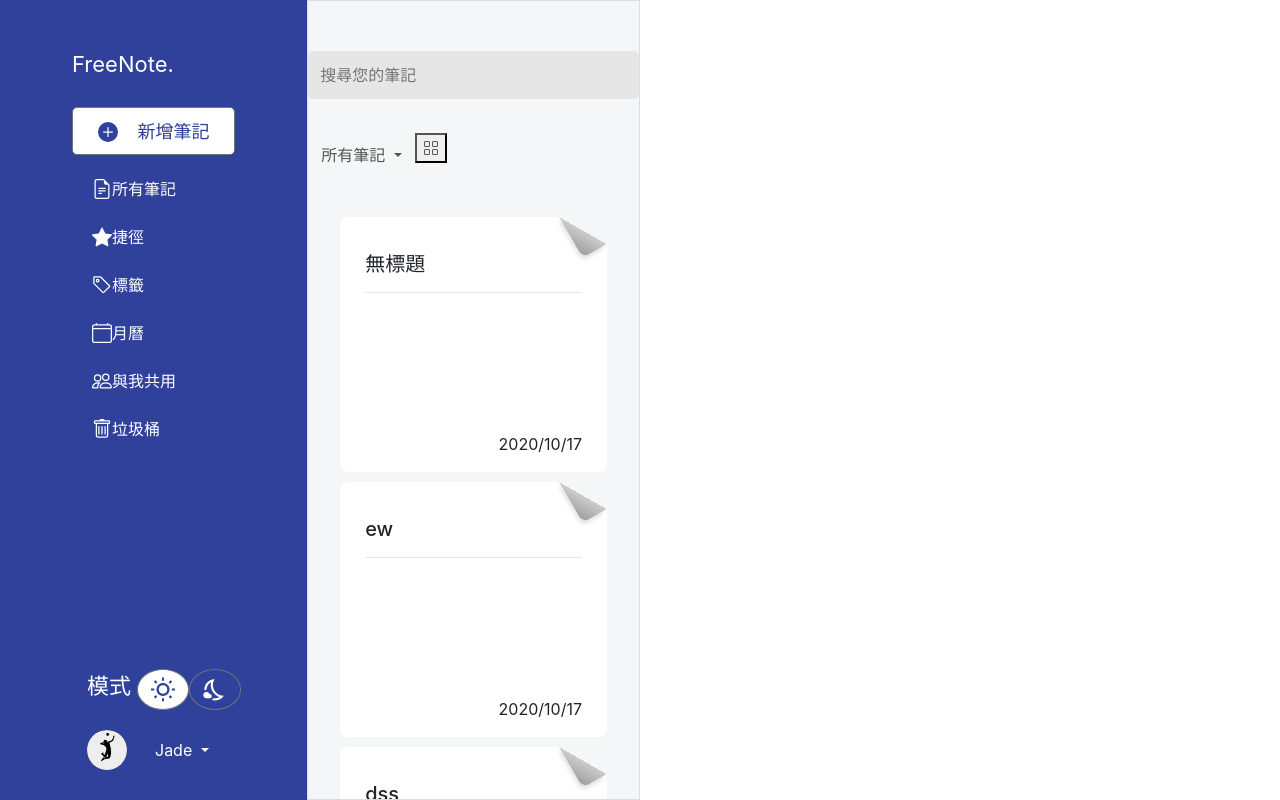
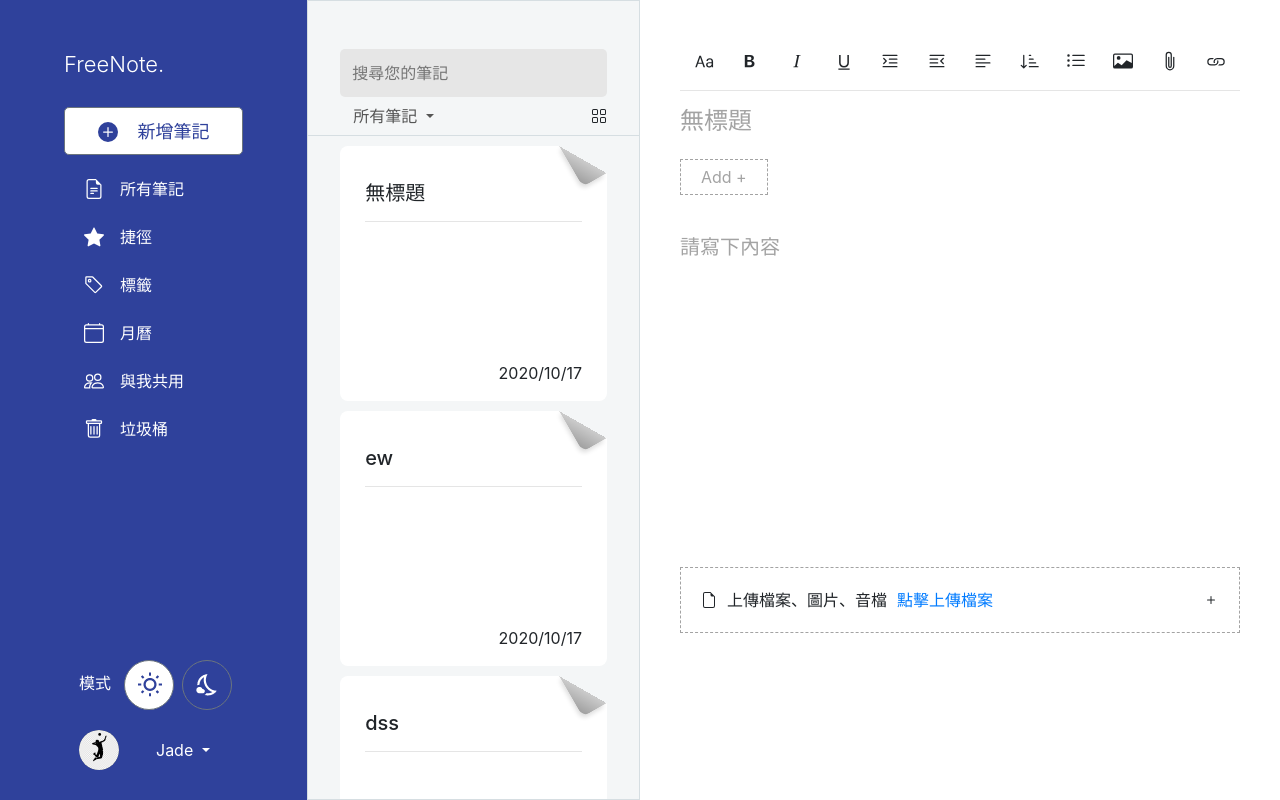
Before and after one commit to PofenHsueh/notes-record, a Vue app: page / in a window 1280 px wide. Built offline with nearby package versions, Linux system fonts and the light colour scheme.

Commit message:
modify  edit-text code

```diff
--- a/src/App.vue
+++ b/src/App.vue
@@ -1,5 +1,5 @@
 <template>
-    <router-view></router-view>
+  <router-view></router-view>
 </template>
 
 <script>
--- a/src/assets/scss/_base.scss
+++ b/src/assets/scss/_base.scss
@@ -0,0 +1,11 @@
+$sizes: (
+  "16": 16px,
+  "18": 18px,
+  "22": 22px,
+);
+@each $key, $value in $sizes {
+  .font-#{ $key } {
+    font-size: $value;
+    font-weight: 300;
+  }
+}
--- a/src/views/Notes.vue
+++ b/src/views/Notes.vue
@@ -1,23 +1,24 @@
 <template>
-  <div class='continer'>
+  <div class="continer">
     <div class="sideBar">
-      <p>FreeNote.</p>
+      <p class="font-22">FreeNote.</p>
       <b-button class="sideBar--btn">
         <b-icon icon="plus-circle-fill"> </b-icon>
-        <p>{{ $t("createNotes") }}</p>
+        <p class="font-18">{{ $t("createNotes") }}</p>
       </b-button>
       <b-nav vertical>
         <b-nav-item v-for="(item, index) in items" :key="index">
-          <b-icon :icon="item.icon"></b-icon>
-          <p style="font-size:16px;">{{ $t(item.text) }}</p>
+          <b-icon :icon="item.icon" class="mr-3"></b-icon>
+          <p class="font-16">{{ $t(item.text) }}</p>
         </b-nav-item>
       </b-nav>
       <b-col class="sideBar--status">
         <div class="mode">
-          <p>
+          <p class="font-16">
             {{ $t("mode") }}
           </p>
           <b-button
+            class="ml-2"
             v-for="(avator, index) in mode"
             :key="index"
             :style="{ backgroundColor: [index == 0 ? 'white' : '#2f419b'] }"
@@ -30,7 +31,7 @@
             <img :src="person" />
           </b-avatar>
           <button
-            class="btn dropdown-toggle"
+            class="btn dropdown-toggle ml-4"
             type="button"
             style="color:white;margin-left:15px;"
           >
@@ -41,21 +42,21 @@
     </div>
 
     <div class="middle">
+      <div class="middle--input">
         <input placeholder="搜尋您的筆記" />
         <br />
-      <span>
+        <div class="middle--input__position">
           <button
+            style="margin:0px"
             class="btn dropdown-toggle"
             type="button"
             id="dropdownMenuButton"
           >
             {{ $t("allNotes") }}
           </button>
-        <button>
           <b-icon icon="grid"></b-icon>
-        </button>
-      </span>
-      <hr />
+        </div>
+      </div>
       <div class="middle--notes">
         <Card
           :title="mount.title"
@@ -65,161 +66,12 @@
       </div>
     </div>
 
-    <!-- <div class="compile">
-      <div class="choose">
-        <button
-          class="btn dropdown-toggle"
-          type="button"
-          id="dropdownMenuButton"
-        >
-          Arial
-        </button>
-        <button
-          class="btn dropdown-toggle"
-          type="button"
-          id="dropdownMenuButton"
-        >
-          14
-        </button>
-        <svg
-          viewBox="0 0 16 16"
-          class="bi bi-type-bold"
-          fill="currentColor"
-          xmlns="http://www.w3.org/2000/svg"
-        >
-          <path
-            d="M8.21 13c2.106 0 3.412-1.087 3.412-2.823 0-1.306-.984-2.283-2.324-2.386v-.055a2.176 2.176 0 0 0 1.852-2.14c0-1.51-1.162-2.46-3.014-2.46H3.843V13H8.21zM5.908 4.674h1.696c.963 0 1.517.451 1.517 1.244 0 .834-.629 1.32-1.73 1.32H5.908V4.673zm0 6.788V8.598h1.73c1.217 0 1.88.492 1.88 1.415 0 .943-.643 1.449-1.832 1.449H5.907z"
-          />
-        </svg>
-        <svg
-          viewBox="0 0 16 16"
-          class="bi bi-type-italic"
-          fill="currentColor"
-          xmlns="http://www.w3.org/2000/svg"
-        >
-          <path
-            d="M7.991 11.674L9.53 4.455c.123-.595.246-.71 1.347-.807l.11-.52H7.211l-.11.52c1.06.096 1.128.212 1.005.807L6.57 11.674c-.123.595-.246.71-1.346.806l-.11.52h3.774l.11-.52c-1.06-.095-1.129-.211-1.006-.806z"
-          />
-        </svg>
-        <svg
-          viewBox="0 0 16 16"
-          class="bi bi-type-underline"
-          fill="currentColor"
-          xmlns="http://www.w3.org/2000/svg"
-        >
-          <path
-            d="M5.313 3.136h-1.23V9.54c0 2.105 1.47 3.623 3.917 3.623s3.917-1.518 3.917-3.623V3.136h-1.23v6.323c0 1.49-.978 2.57-2.687 2.57-1.709 0-2.687-1.08-2.687-2.57V3.136z"
-          />
-          <path fill-rule="evenodd" d="M12.5 15h-9v-1h9v1z" />
-        </svg>
-        <svg
-          viewBox="0 0 16 16"
-          class="bi bi-text-indent-left"
-          fill="currentColor"
-          xmlns="http://www.w3.org/2000/svg"
-        >
-          <path
-            fill-rule="evenodd"
-            d="M2 3.5a.5.5 0 0 1 .5-.5h11a.5.5 0 0 1 0 1h-11a.5.5 0 0 1-.5-.5zm.646 2.146a.5.5 0 0 1 .708 0l2 2a.5.5 0 0 1 0 .708l-2 2a.5.5 0 0 1-.708-.708L4.293 8 2.646 6.354a.5.5 0 0 1 0-.708zM7 6.5a.5.5 0 0 1 .5-.5h6a.5.5 0 0 1 0 1h-6a.5.5 0 0 1-.5-.5zm0 3a.5.5 0 0 1 .5-.5h6a.5.5 0 0 1 0 1h-6a.5.5 0 0 1-.5-.5zm-5 3a.5.5 0 0 1 .5-.5h11a.5.5 0 0 1 0 1h-11a.5.5 0 0 1-.5-.5z"
-          />
-        </svg>
-        <svg
-          viewBox="0 0 16 16"
-          class="bi bi-text-indent-right"
-          fill="currentColor"
-          xmlns="http://www.w3.org/2000/svg"
-        >
-          <path
-            fill-rule="evenodd"
-            d="M2 3.5a.5.5 0 0 1 .5-.5h11a.5.5 0 0 1 0 1h-11a.5.5 0 0 1-.5-.5zm10.646 2.146a.5.5 0 0 1 .708.708L11.707 8l1.647 1.646a.5.5 0 0 1-.708.708l-2-2a.5.5 0 0 1 0-.708l2-2zM2 6.5a.5.5 0 0 1 .5-.5h6a.5.5 0 0 1 0 1h-6a.5.5 0 0 1-.5-.5zm0 3a.5.5 0 0 1 .5-.5h6a.5.5 0 0 1 0 1h-6a.5.5 0 0 1-.5-.5zm0 3a.5.5 0 0 1 .5-.5h11a.5.5 0 0 1 0 1h-11a.5.5 0 0 1-.5-.5z"
-          />
-        </svg>
-        <button
-          class="btn dropdown-toggle"
-          type="button"
-          id="dropdownMenuButton"
-        >
-          <svg
-            viewBox="0 0 16 16"
-            class="bi bi-text-left"
-            fill="currentColor"
-            xmlns="http://www.w3.org/2000/svg"
-          >
-            <path
-              fill-rule="evenodd"
-              d="M2 12.5a.5.5 0 0 1 .5-.5h7a.5.5 0 0 1 0 1h-7a.5.5 0 0 1-.5-.5zm0-3a.5.5 0 0 1 .5-.5h11a.5.5 0 0 1 0 1h-11a.5.5 0 0 1-.5-.5zm0-3a.5.5 0 0 1 .5-.5h7a.5.5 0 0 1 0 1h-7a.5.5 0 0 1-.5-.5zm0-3a.5.5 0 0 1 .5-.5h11a.5.5 0 0 1 0 1h-11a.5.5 0 0 1-.5-.5z"
-            />
-          </svg>
-        </button>
-        <svg
-          viewBox="0 0 16 16"
-          class="bi bi-sort-down-alt"
-          fill="currentColor"
-          xmlns="http://www.w3.org/2000/svg"
-        >
-          <path
-            fill-rule="evenodd"
-            d="M3 3a.5.5 0 0 1 .5.5v10a.5.5 0 0 1-1 0v-10A.5.5 0 0 1 3 3z"
-          />
-          <path
-            fill-rule="evenodd"
-            d="M5.354 11.146a.5.5 0 0 1 0 .708l-2 2a.5.5 0 0 1-.708 0l-2-2a.5.5 0 0 1 .708-.708L3 12.793l1.646-1.647a.5.5 0 0 1 .708 0zM7 6.5a.5.5 0 0 0 .5.5h3a.5.5 0 0 0 0-1h-3a.5.5 0 0 0-.5.5zm0 3a.5.5 0 0 0 .5.5h5a.5.5 0 0 0 0-1h-5a.5.5 0 0 0-.5.5zm0 3a.5.5 0 0 0 .5.5h7a.5.5 0 0 0 0-1h-7a.5.5 0 0 0-.5.5zm0-9a.5.5 0 0 0 .5.5h1a.5.5 0 0 0 0-1h-1a.5.5 0 0 0-.5.5z"
-          />
-        </svg>
-        <svg
-          viewBox="0 0 16 16"
-          class="bi bi-list-ul"
-          fill="currentColor"
-          xmlns="http://www.w3.org/2000/svg"
-        >
-          <path
-            fill-rule="evenodd"
-            d="M5 11.5a.5.5 0 0 1 .5-.5h9a.5.5 0 0 1 0 1h-9a.5.5 0 0 1-.5-.5zm0-4a.5.5 0 0 1 .5-.5h9a.5.5 0 0 1 0 1h-9a.5.5 0 0 1-.5-.5zm0-4a.5.5 0 0 1 .5-.5h9a.5.5 0 0 1 0 1h-9a.5.5 0 0 1-.5-.5zm-3 1a1 1 0 1 0 0-2 1 1 0 0 0 0 2zm0 4a1 1 0 1 0 0-2 1 1 0 0 0 0 2zm0 4a1 1 0 1 0 0-2 1 1 0 0 0 0 2z"
-          />
-        </svg>
-        <svg
-          viewBox="0 0 16 16"
-          class="bi bi-link"
-          fill="currentColor"
-          xmlns="http://www.w3.org/2000/svg"
-        >
-          <path
-            d="M6.354 5.5H4a3 3 0 0 0 0 6h3a3 3 0 0 0 2.83-4H9c-.086 0-.17.01-.25.031A2 2 0 0 1 7 10.5H4a2 2 0 1 1 0-4h1.535c.218-.376.495-.714.82-1z"
-          />
-          <path
-            d="M9 5.5a3 3 0 0 0-2.83 4h1.098A2 2 0 0 1 9 6.5h3a2 2 0 1 1 0 4h-1.535a4.02 4.02 0 0 1-.82 1H12a3 3 0 1 0 0-6H9z"
-          />
-        </svg>
-        <svg
-          viewBox="0 0 16 16"
-          class="bi bi-image"
-          fill="currentColor"
-          xmlns="http://www.w3.org/2000/svg"
-        >
-          <path
-            fill-rule="evenodd"
-            d="M14.002 2h-12a1 1 0 0 0-1 1v10a1 1 0 0 0 1 1h12a1 1 0 0 0 1-1V3a1 1 0 0 0-1-1zm-12-1a2 2 0 0 0-2 2v10a2 2 0 0 0 2 2h12a2 2 0 0 0 2-2V3a2 2 0 0 0-2-2h-12z"
-          />
-          <path
-            d="M10.648 7.646a.5.5 0 0 1 .577-.093L15.002 9.5V14h-14v-2l2.646-2.354a.5.5 0 0 1 .63-.062l2.66 1.773 3.71-3.71z"
-          />
-          <path
-            fill-rule="evenodd"
-            d="M4.502 7a1.5 1.5 0 1 0 0-3 1.5 1.5 0 0 0 0 3z"
-          />
-        </svg>
-        <svg
-          viewBox="0 0 16 16"
-          class="bi bi-paperclip"
-          fill="currentColor"
-          xmlns="http://www.w3.org/2000/svg"
-        >
-          <path
-            fill-rule="evenodd"
-            d="M4.5 3a2.5 2.5 0 0 1 5 0v9a1.5 1.5 0 0 1-3 0V5a.5.5 0 0 1 1 0v7a.5.5 0 0 0 1 0V3a1.5 1.5 0 1 0-3 0v9a2.5 2.5 0 0 0 5 0V5a.5.5 0 0 1 1 0v7a3.5 3.5 0 1 1-7 0V3z"
-          />
-        </svg>
-      </div>
+    <div class="compile">
+      <b-button-group class="choose">
+        <b-button v-for="(icon, index) in icons" :key="index" variant="outline">
+          <b-icon :icon="icon"></b-icon>
+        </b-button>
+      </b-button-group>
       <hr />
       <h4>{{ $t("untitled") }}</h4>
       <button class="createBtn">
@@ -234,7 +86,7 @@
         <a href="#">點擊上傳檔案</a>
         <b-icon icon="plus" class="plus"></b-icon>
       </div>
-    </div> -->
+    </div>
   </div>
 </template>
 <script>
@@ -247,7 +99,12 @@ export default {
     return {
       person: require("@/assets/volleyball.jpg"),
       mode: [require("@/assets/sunny.png"), require("@/assets/nights.png")],
-      allMount: [{ title: "無標題" }, { title: "ew" }, { title: "dss" }],
+      allMount: [
+        { title: "無標題" },
+        { title: "ew" },
+        { title: "dss" },
+        { title: "dss" }
+      ],
       items: [
         { icon: "file-earmark-text", text: "allNotes" },
         { icon: "star-fill", text: "path" },
@@ -255,26 +112,37 @@ export default {
         { icon: "calendar4", text: "calendar" },
         { icon: "people", text: "share" },
         { icon: "trash", text: "trash" }
+      ],
+      icons: [
+        "type",
+        "type-bold",
+        "type-italic",
+        "type-underline",
+        "text-indent-left",
+        "text-indent-right",
+        "text-left",
+        "sort-down-alt",
+        "list-ul",
+        "card-image",
+        "paperclip",
+        "link"
       ]
     };
   }
 };
 </script>
 <style lang="scss" scoped>
-.continer{
-  display:flex;
-  max-height:100vh;
+.continer {
+  display: flex;
+  max-height: 100vh;
 }
 //最左邊side menu
 .sideBar {
   position: relative;
   width: 24%;
-  padding: 48px 72px 0px 72px;
+  padding: 48px 64px 0px 64px;
   background-color: #2f419b;
   color: white;
-  p{
-    font-size: 22px;
-  }
   &--btn {
     width: 100%;
     height: 48px;
@@ -291,7 +159,7 @@ export default {
   &--status {
     position: absolute;
     bottom: 0px;
-    margin:30px 0px
+    margin: 30px 0px;
   }
 }
 //menu選項
@@ -309,6 +177,8 @@ export default {
 .mode {
   padding: 20px 0;
   .btn {
+    height: 50px;
+    width: 50px;
     border-radius: 50%;
   }
   p {
@@ -325,16 +195,24 @@ export default {
 .middle {
   display: flex;
   flex-direction: column;
-  // padding: 0px 32px;
   width: 26%;
   background-color: #f4f6f7;
   border: 1px solid darken(#f4f6f7, 10%);
+  &--input {
+    padding: 0px 32px;
+    border-bottom: 1px solid darken(#f4f6f7, 10%);
+    &__position {
+      display: flex;
+      align-items: center;
+      justify-content: space-between;
+    }
+  }
   &--notes {
     overflow: scroll;
     flex: 1;
   }
   input {
-    margin-top: 50px;
+    margin-top: 48px;
     border: none;
     border-radius: 5px;
     background-color: #e6e6e6;
@@ -351,7 +229,7 @@ export default {
 //上面選項
 .compile {
   flex: 1 1 auto;
-  margin: 56px 40px;
+  margin: 48px 40px;
   h4 {
     color: #a3a3a3;
   }
--- a/vue.config.js
+++ b/vue.config.js
@@ -2,9 +2,9 @@ module.exports = {
   css: {
     loaderOptions: {
       scss: {
-        prependData: `@import "@/assets/scss/index.scss";`, //檔案位置
-      },
-    },
+        prependData: `@import "@/assets/scss/index.scss";` //檔案位置
+      }
+    }
   },
   publicPath: process.env.NODE_ENV === "production" ? "/notes-record/" : "/",
   configureWebpack: {
```
Also changed, not shown: src/components/Card.vue (indentation only). Lines whose indentation alone changed are shown as unchanged.
